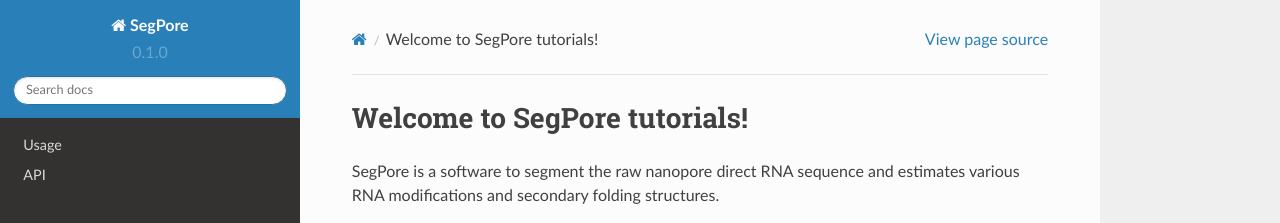
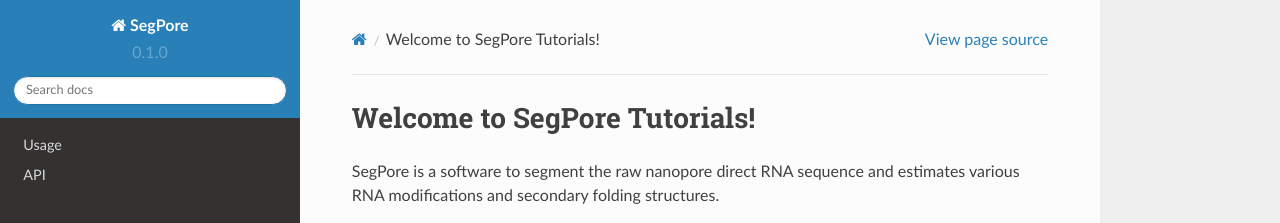
Before and after one commit to guangzhaocs/SegPore, a Sphinx documentation site: the page built from docs/source/index.rst, in a window 1280 px wide. Shown: the top 223 px of the page. Built offline with Sphinx 7.4.7 and the Read the Docs theme 2.0.0, drawn with Linux system fonts in a browser that asks for light colours.

```diff
--- a/docs/source/index.rst
+++ b/docs/source/index.rst
@@ -1,4 +1,4 @@
-Welcome to SegPore tutorials!
+Welcome to SegPore Tutorials!
 ===================================
 
 SegPore is a software to segment the raw nanopore direct RNA sequence and estimates various RNA modifications and secondary folding structures.
```
